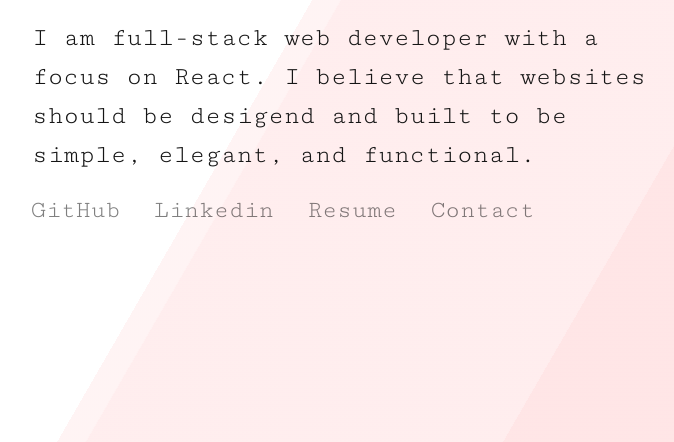
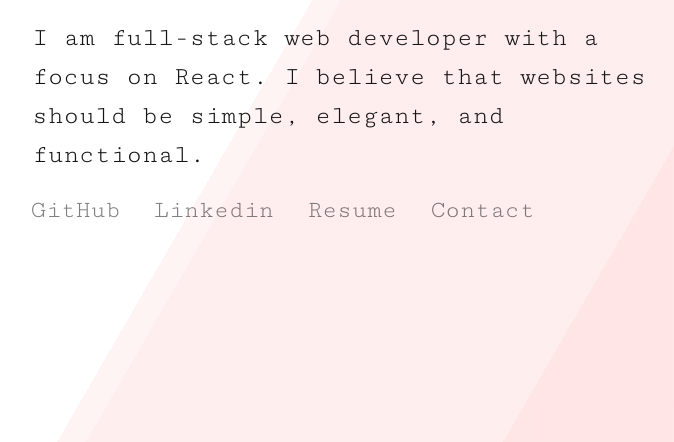
Before and after one commit to loophalen/portfolio, a plain HTML site: page index.html in a window 1280 px wide. Shown: the part 358-800 px from the top of the page, without its empty margins (288-962 px from the left). Drawn offline with Linux system fonts and the light colour scheme.

Commit message:
fixed sentence

```diff
--- a/index.html
+++ b/index.html
@@ -26,8 +26,7 @@
                     <h2>Austin Harris</h2>
                     <h3>Full-Stack Web Developer</h3>
                     <p>I am full-stack web developer with a focus on React.
-                       I believe that websites should be desigend and built to be
-                       simple, elegant, and functional.
+                       I believe that websites should be simple, elegant, and functional.
                     </p>
                     <ul class="p50">
                         <li><a target="_blank" href="https://github.com/loophalen">GitHub</a></li>
```
